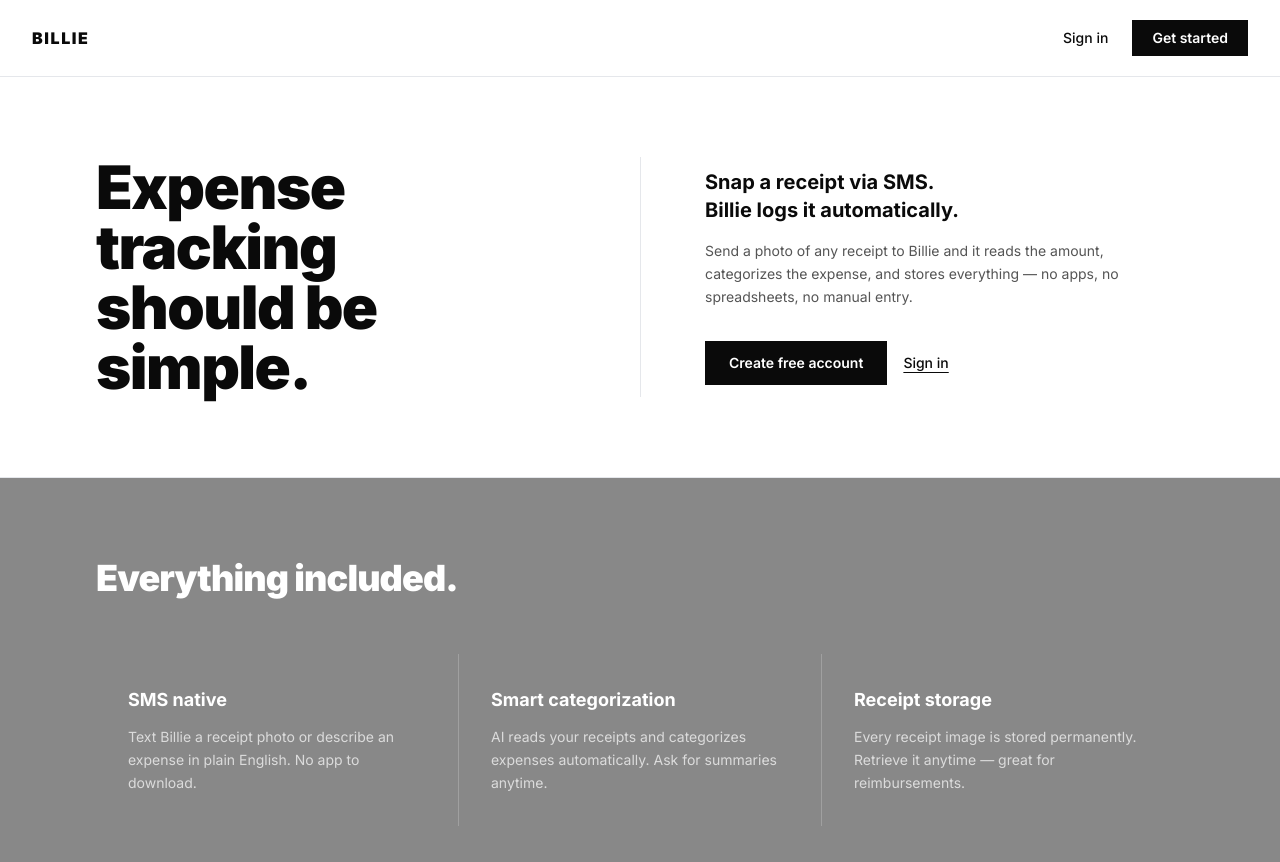
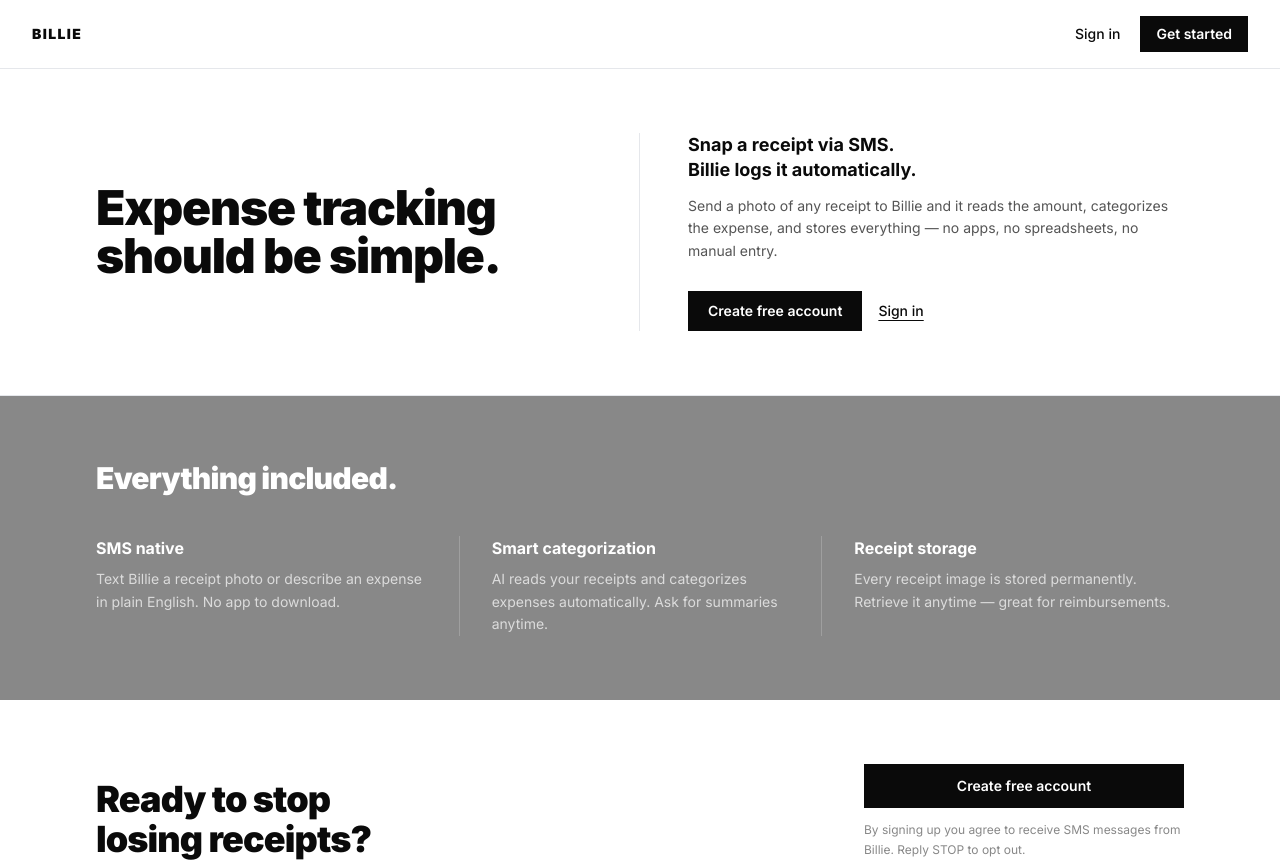
Before and after one commit to connorburke18/Billie-Expense, a React (Vite) app: page / in a window 1280 px wide. Shown: the top 862 px of the page. Built offline with nearby package versions, Linux system fonts and the light colour scheme.

Commit message:
Fix landing page sizing and layout proportions

```diff
--- a/src/client/pages/Landing.tsx
+++ b/src/client/pages/Landing.tsx
@@ -4,15 +4,15 @@
   return (
     <div className="min-h-screen bg-white">
       {/* Nav */}
-      <nav className="flex items-center justify-between px-8 py-5 border-b border-gray-200">
-        <span className="text-base font-black tracking-widest uppercase text-[#0a0a0a]">Billie</span>
-        <div className="flex items-center gap-6">
-          <Link to="/login" className="text-sm font-medium text-[#0a0a0a] hover:opacity-60 transition-opacity">
+      <nav className="flex items-center justify-between px-8 py-4 border-b border-gray-200">
+        <span className="text-sm font-black tracking-widest uppercase text-[#0a0a0a]">Billie</span>
+        <div className="flex items-center gap-5">
+          <Link to="/login" className="text-sm font-medium text-[#0a0a0a] hover:opacity-60 transition-opacity whitespace-nowrap">
             Sign in
           </Link>
           <Link
             to="/register"
-            className="text-sm font-semibold bg-[#0a0a0a] text-white px-5 py-2 hover:opacity-80 transition-opacity"
+            className="text-sm font-semibold bg-[#0a0a0a] text-white px-4 py-2 hover:opacity-80 transition-opacity whitespace-nowrap"
           >
             Get started
           </Link>
@@ -21,23 +21,23 @@
 
       {/* Hero split */}
       <section className="border-b border-gray-200">
-        <div className="max-w-6xl mx-auto px-8 py-20 grid grid-cols-1 md:grid-cols-2 gap-0 md:divide-x md:divide-gray-200">
-          <div className="pr-0 md:pr-16 pb-12 md:pb-0">
-            <h1 className="text-5xl md:text-6xl font-black leading-[1.05] text-[#0a0a0a] tracking-tight">
+        <div className="max-w-6xl mx-auto px-8 py-16 flex flex-col md:flex-row">
+          <div className="md:w-1/2 pr-0 md:pr-12 pb-10 md:pb-0 md:border-r border-gray-200 flex items-center">
+            <h1 className="text-4xl md:text-5xl font-black leading-[1.08] text-[#0a0a0a] tracking-tight">
               Expense tracking<br />should be simple.
             </h1>
           </div>
-          <div className="pl-0 md:pl-16 flex flex-col justify-center">
-            <h2 className="text-xl font-bold text-[#0a0a0a] mb-4 leading-snug">
+          <div className="md:w-1/2 pl-0 md:pl-12 flex flex-col justify-center">
+            <h2 className="text-lg font-bold text-[#0a0a0a] mb-3 leading-snug">
               Snap a receipt via SMS.<br />Billie logs it automatically.
             </h2>
-            <p className="text-[#555] text-sm leading-relaxed mb-8">
+            <p className="text-[#555] text-sm leading-relaxed mb-7">
               Send a photo of any receipt to Billie and it reads the amount, categorizes the expense, and stores everything — no apps, no spreadsheets, no manual entry.
             </p>
-            <div className="flex items-center gap-4">
+            <div className="flex items-center gap-4 flex-wrap">
               <Link
                 to="/register"
-                className="text-sm font-semibold bg-[#0a0a0a] text-white px-6 py-3 hover:opacity-80 transition-opacity"
+                className="text-sm font-semibold bg-[#0a0a0a] text-white px-5 py-2.5 hover:opacity-80 transition-opacity"
               >
                 Create free account
               </Link>
@@ -50,10 +50,10 @@
       </section>
 
       {/* Features */}
-      <section style={{ background: '#888' }} className="py-20">
+      <section style={{ background: '#888' }} className="py-16">
         <div className="max-w-6xl mx-auto px-8">
-          <h2 className="text-4xl font-black text-white tracking-tight mb-14">Everything included.</h2>
-          <div className="grid grid-cols-1 md:grid-cols-3 gap-px bg-white/20">
+          <h2 className="text-3xl font-black text-white tracking-tight mb-10">Everything included.</h2>
+          <div className="grid grid-cols-1 md:grid-cols-3 divide-y md:divide-y-0 md:divide-x divide-white/20">
             {[
               {
                 title: 'SMS native',
@@ -68,8 +68,8 @@
                 desc: 'Every receipt image is stored permanently. Retrieve it anytime — great for reimbursements.',
               },
             ].map(({ title, desc }) => (
-              <div key={title} className="bg-[#888] p-8">
-                <h3 className="text-lg font-bold text-white mb-3">{title}</h3>
+              <div key={title} className="py-8 md:py-0 md:px-8 first:pl-0 last:pr-0">
+                <h3 className="text-base font-bold text-white mb-2">{title}</h3>
                 <p className="text-sm text-white/70 leading-relaxed">{desc}</p>
               </div>
             ))}
@@ -79,15 +79,15 @@
 
       {/* CTA */}
       <section className="border-b border-gray-200">
-        <div className="max-w-6xl mx-auto px-8 py-20">
+        <div className="max-w-6xl mx-auto px-8 py-16">
           <div className="flex flex-col md:flex-row md:items-end md:justify-between gap-8">
-            <h2 className="text-4xl md:text-5xl font-black text-[#0a0a0a] tracking-tight leading-tight max-w-xl">
+            <h2 className="text-3xl md:text-4xl font-black text-[#0a0a0a] tracking-tight leading-tight">
               Ready to stop<br />losing receipts?
             </h2>
             <div className="flex flex-col gap-3">
               <Link
                 to="/register"
-                className="text-sm font-semibold bg-[#0a0a0a] text-white px-8 py-4 hover:opacity-80 transition-opacity text-center"
+                className="text-sm font-semibold bg-[#0a0a0a] text-white px-7 py-3 hover:opacity-80 transition-opacity text-center"
               >
                 Create free account
               </Link>
```
